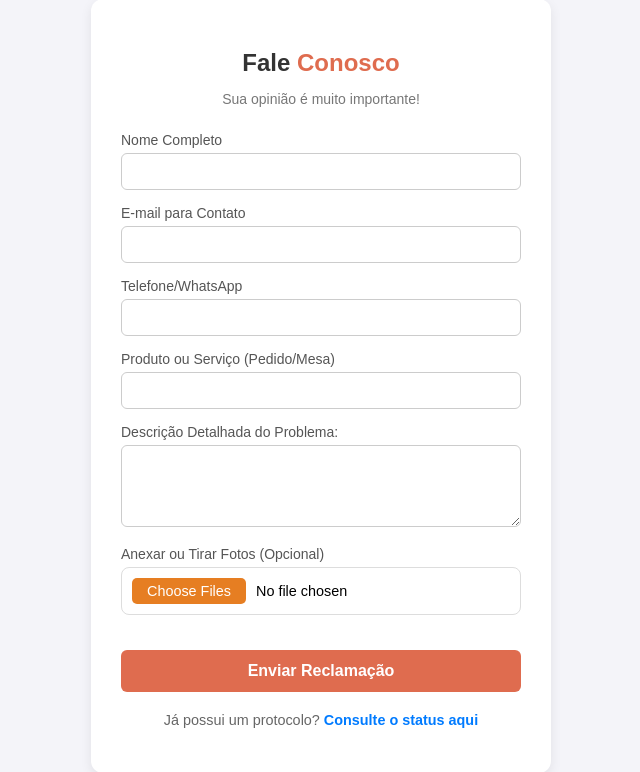
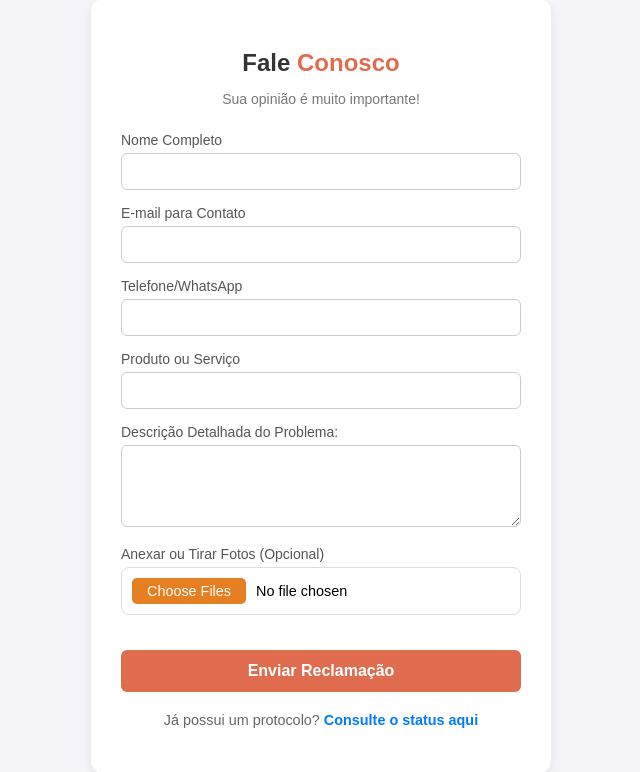
Before and after one commit to acrispeli/gestao-reclamacoes-web, a Flask app: page / in a window 1280 px wide. Shown: the part 14-786 px from the top of the page, without its empty margins (319-959 px from the left). Run offline with Flask 3, Linux system fonts and the light colour scheme.

Commit message:
Ajuste no texto 'Produto ou Serviço'

```diff
--- a/templates/index.html
+++ b/templates/index.html
@@ -28,7 +28,7 @@
             </div>
 
             <div class="grupo-campo">
-                <label for="produto">Produto ou Serviço (Pedido/Mesa)</label>
+                <label for="produto">Produto ou Serviço</label>
                 <input type="text" id="produto" name="produto" required>
             </div>
 
```
Also changed, not shown: .github/workflows/manter_vivo.yml (deleted).
